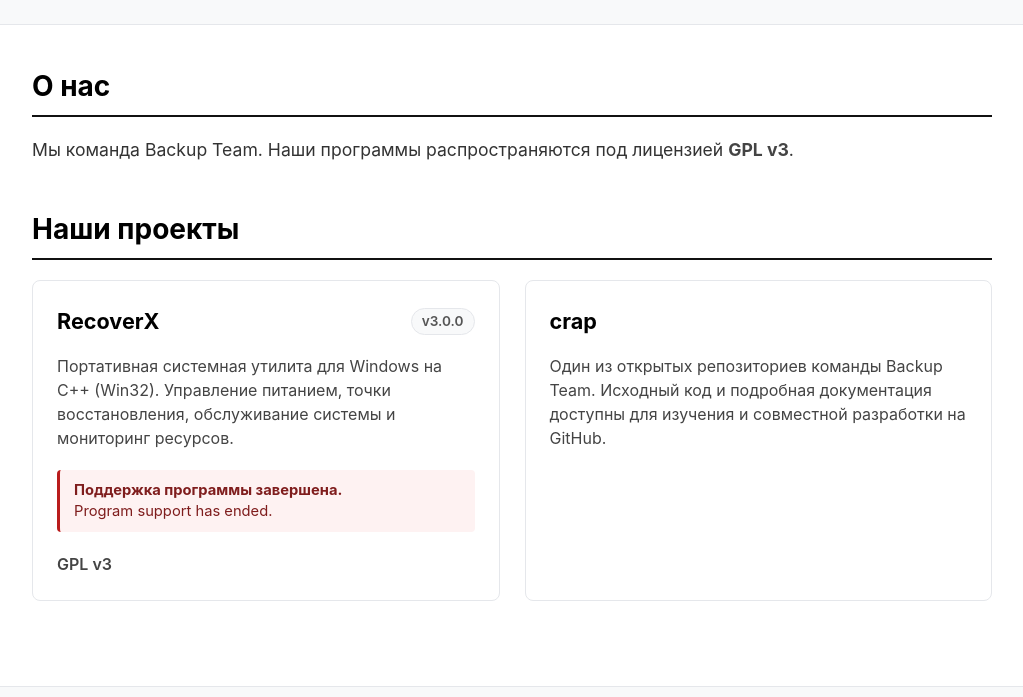
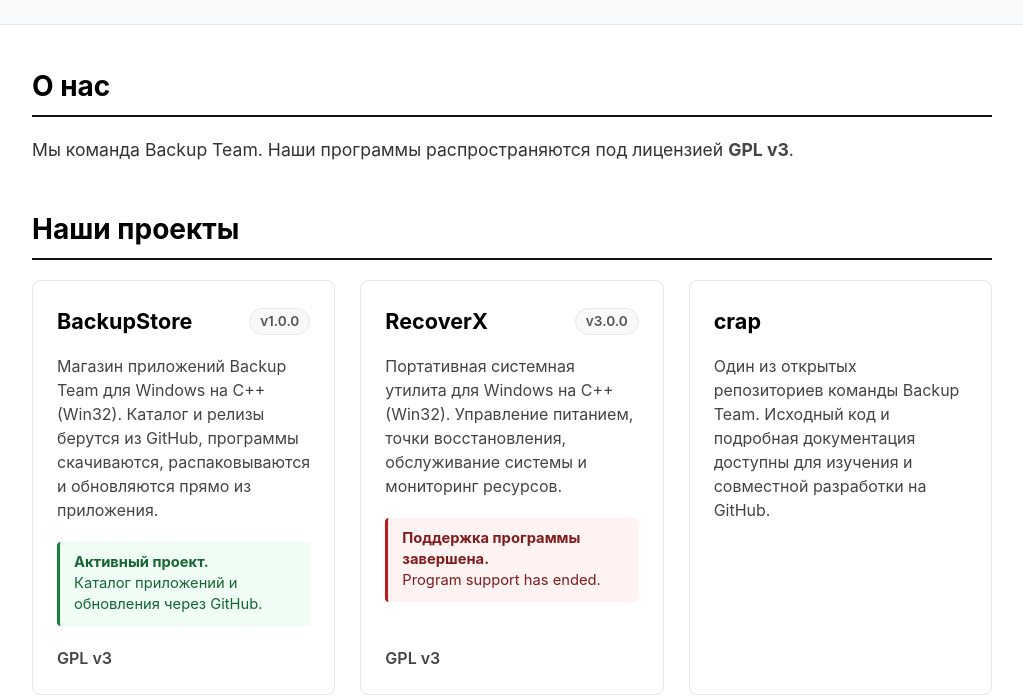
Before and after one commit to matvey14ustinov13-ctrl/backup-team.github.io, a plain HTML site: page index.html in a window 1280 px wide. Shown: the part 116-813 px from the top of the page, without its empty margins (128-1151 px from the left). Drawn offline with Linux system fonts and the light colour scheme.

Commit message:
Add BackupStore project card

```diff
--- a/index.html
+++ b/index.html
@@ -4,7 +4,7 @@
     <meta charset="UTF-8">
     <meta http-equiv="Content-Language" content="ru">
     <meta name="viewport" content="width=device-width, initial-scale=1.0">
-    <meta name="description" content="Backup Team — открытые проекты для Windows. RecoverX и другие инструменты под лицензией GPL v3.">
+    <meta name="description" content="Backup Team — открытые проекты для Windows. BackupStore, RecoverX и другие инструменты под лицензией GPL v3.">
     <meta name="theme-color" content="#ffffff">
     <title>Backup Team — открытые проекты</title>
 
@@ -154,6 +154,12 @@
             font-weight: 700;
         }
 
+        .project-status.active {
+            border-left-color: #15803d;
+            background-color: #f0fdf4;
+            color: #166534;
+        }
+
         .project-links {
             position: relative;
             z-index: 2;
@@ -245,6 +251,25 @@
             <h2>Наши проекты</h2>
             <div class="projects-grid">
 
+                <!-- Проект: BackupStore -->
+                <article class="project-card">
+                    <a href="https://github.com/matvey14ustinov13-ctrl/BackupStore" target="_blank" rel="noopener" class="card-link" aria-label="Открыть BackupStore на GitHub"></a>
+                    <div>
+                        <div class="project-header">
+                            <h3>BackupStore</h3>
+                            <span class="project-version">v1.0.0</span>
+                        </div>
+                        <p>Магазин приложений Backup Team для Windows на C++ (Win32). Каталог и релизы берутся из GitHub, программы скачиваются, распаковываются и обновляются прямо из приложения.</p>
+                        <div class="project-status active">
+                            <strong>Активный проект.</strong><br>
+                            Каталог приложений и обновления через GitHub.
+                        </div>
+                    </div>
+                    <div class="project-links">
+                        <a href="https://github.com/matvey14ustinov13-ctrl/BackupStore/blob/main/LICENSE" target="_blank" rel="noopener" class="project-link secondary">GPL v3</a>
+                    </div>
+                </article>
+
                 <!-- Проект: RecoverX -->
                 <article class="project-card">
                     <a href="https://github.com/matvey14ustinov13-ctrl/RecoverX" target="_blank" rel="noopener" class="card-link" aria-label="Открыть RecoverX на GitHub"></a>
```
